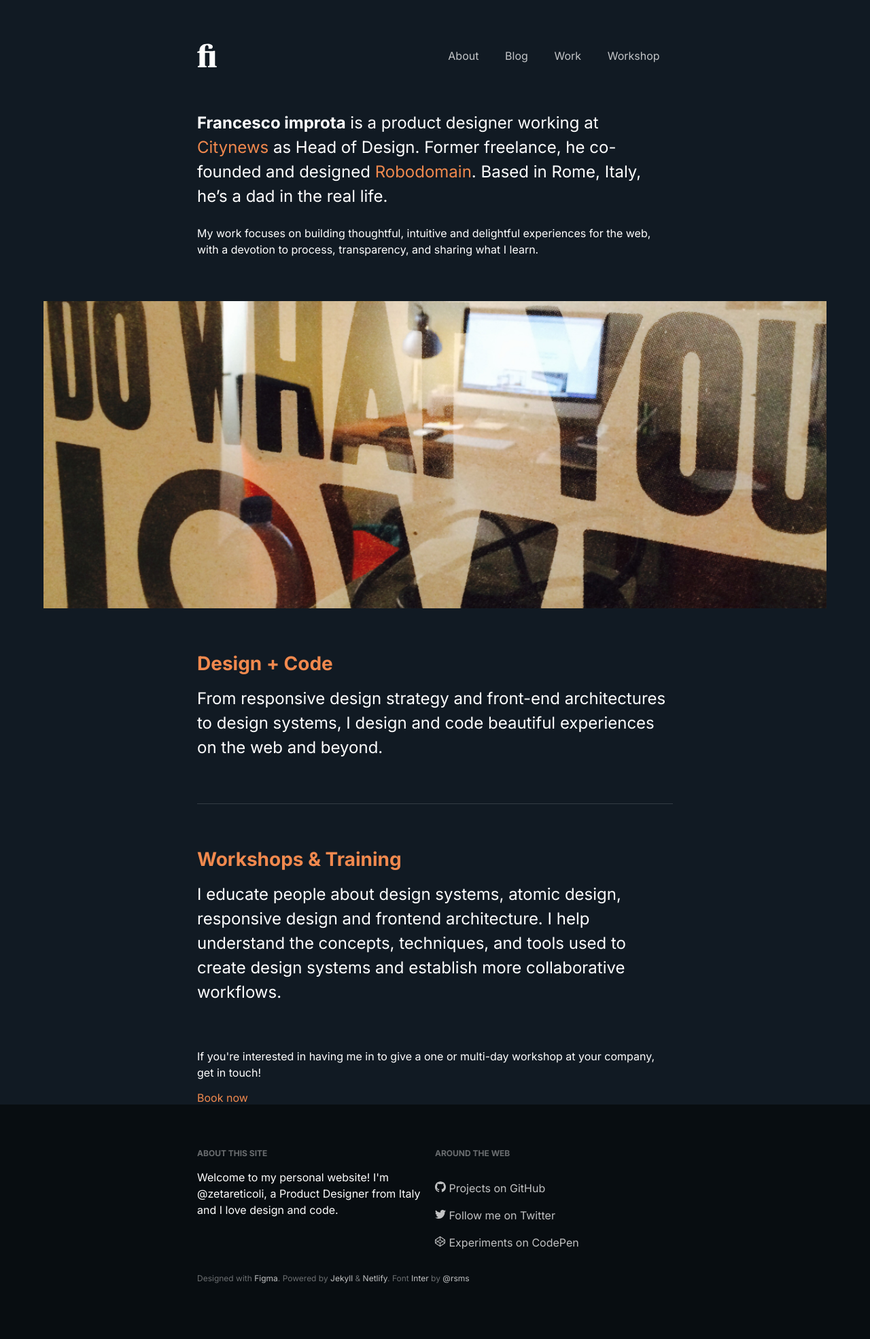
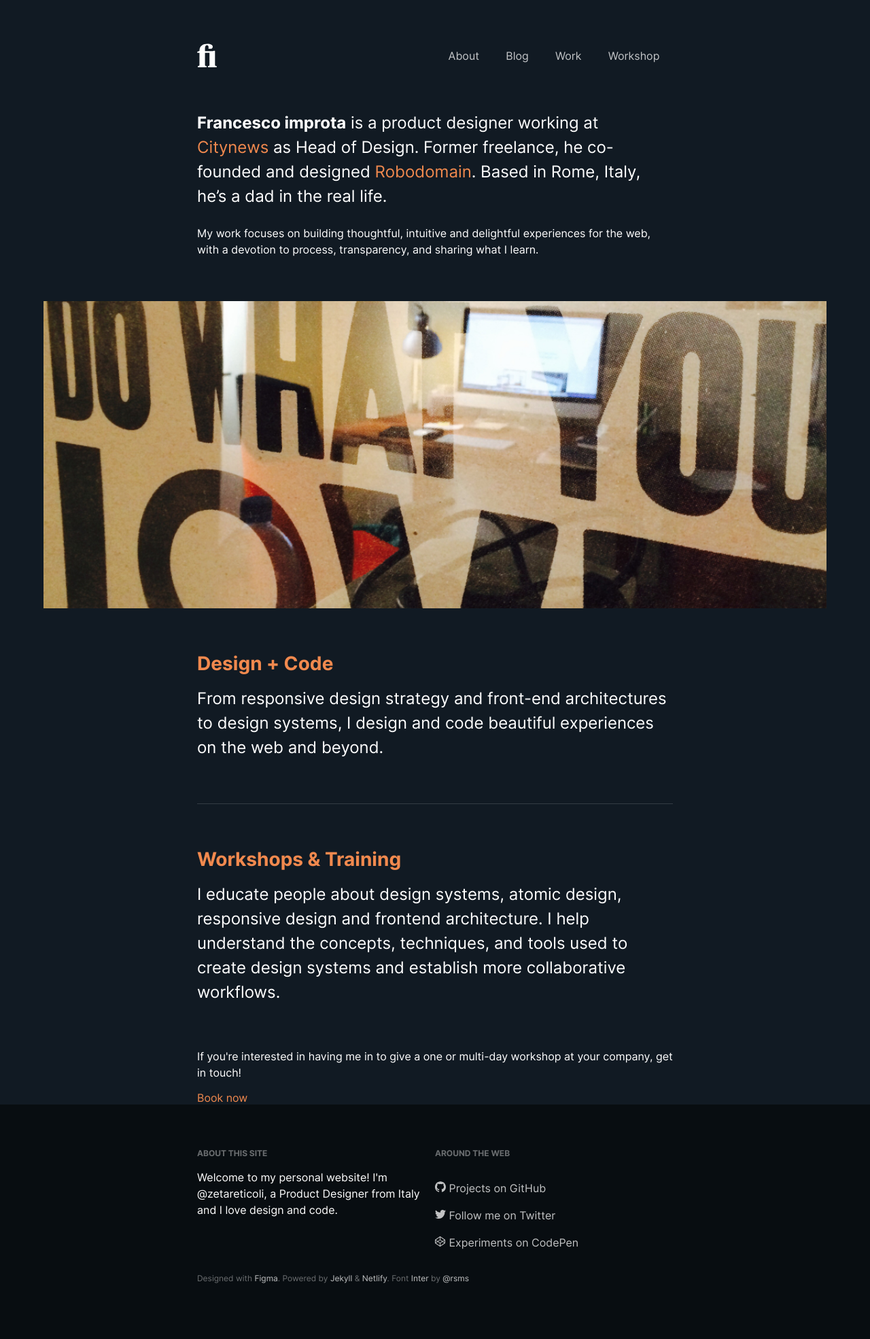
Before and after one commit to zetareticoli/fi, a Jekyll site: the page built from index.html, in a window 1280 px wide. Shown: the whole page at 68% size. Built offline with Jekyll 4.4.1, drawn with Linux system fonts in a browser that asks for light colours; nearby versions of some CDN libraries; the list of posts is cut into pages by our own code.

Commit message:
Added local Inter font

```diff
--- a/_includes/head.html
+++ b/_includes/head.html
@@ -40,7 +40,6 @@
 
 <script src="https://ajax.googleapis.com/ajax/libs/jquery/2.1.4/jquery.min.js"></script>
 <script src="{{ site.baseurl }}/js/fitvids.js"></script>
-<link href="https://fonts.googleapis.com/css?family=Inter:400,700&display=swap" rel="stylesheet">
 
 <link rel="stylesheet" href="https://cdn.jsdelivr.net/npm/normalize.css@8.0.1/normalize.css">
 <link rel="stylesheet" href="{{ site.baseurl }}/css/style.css">
--- /dev/null
+++ b/_sass/_fonts.scss
@@ -0,0 +1,17 @@
+@font-face {
+  font-family: 'Inter';
+  font-style:  normal;
+  font-weight: 400;
+  font-display: swap;
+  src: url("/css/fonts/Inter-Regular.woff2?v=3.12") format("woff2"),
+       url("/css/fonts/Inter-Regular.woff?v=3.12") format("woff");
+}
+
+@font-face {
+  font-family: 'Inter';
+  font-style:  normal;
+  font-weight: 700;
+  font-display: swap;
+  src: url("/css/fonts/Inter-Bold.woff2?v=3.12") format("woff2"),
+       url("/css/fonts/Inter-Bold.woff?v=3.12") format("woff");
+}
--- a/css/style.scss
+++ b/css/style.scss
@@ -4,6 +4,7 @@
 ---
 
 @import 'settings';
+@import 'fonts';
 @import 'base';
 @import 'layout';
 @import 'objects';
```
Also changed, not shown: css/fonts/Inter-Bold.woff (added), css/fonts/Inter-Bold.woff2 (added), css/fonts/Inter-Regular.woff (added), css/fonts/Inter-Regular.woff2 (added).
